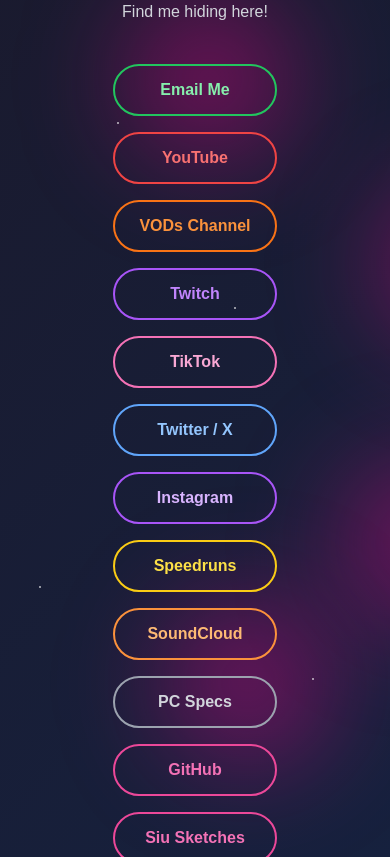
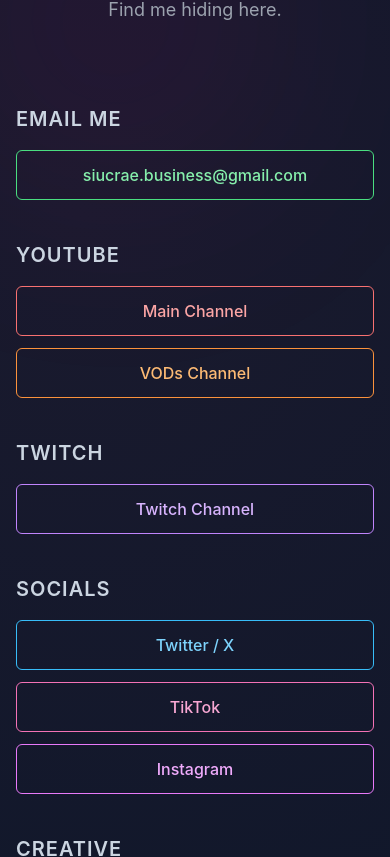
Before and after one commit to siucrae/SiuVerse, a plain HTML site: page index.html in a window 390 px wide. Shown: the part 64-921 px from the top of the page. Drawn offline with nearby package versions, Linux system fonts and the light colour scheme.

Commit message:
Revamp index.html with new styles and layout
Updated styles and structure for improved visual design and responsiveness.

```diff
--- a/index.html
+++ b/index.html
@@ -7,133 +7,156 @@
   <script src="https://cdn.tailwindcss.com"></script>
   <style>
     body {
-      background: linear-gradient(135deg, #1a1a2e, #16213e);
+      background: radial-gradient(circle at 20% 20%, #1a1a2e, #0f172a 80%);
       color: white;
-      font-family: 'Arial', sans-serif;
+      font-family: 'Inter', 'Arial', sans-serif;
+      min-height: 100vh;
       overflow-x: hidden;
     }
-    .circle {
+
+    /* Floating blobs */
+    .blob {
       position: absolute;
-      width: 200px;
-      height: 200px;
-      background: radial-gradient(circle, rgba(255,0,150,0.5), rgba(255,0,150,0));
+      width: 400px;
+      height: 400px;
       border-radius: 50%;
-      filter: blur(50px);
-      animation: moveCircles 5s infinite alternate ease-in-out;
+      background: radial-gradient(circle, rgba(255, 0, 150, 0.15), transparent 70%);
+      filter: blur(120px);
+      animation: float 10s ease-in-out infinite alternate;
     }
-    @keyframes moveCircles {
-      0% { transform: translateY(0) translateX(0); }
-      100% { transform: translateY(-50px) translateX(50px); }
+    .blob:nth-child(1) { top: -100px; left: -100px; animation-delay: 0s; }
+    .blob:nth-child(2) { bottom: -150px; right: -150px; animation-delay: 2s; }
+
+    @keyframes float {
+      0% { transform: translate(0, 0); }
+      100% { transform: translate(30px, -30px); }
     }
-    .star {
-      position: absolute;
-      width: 2px;
-      height: 2px;
-      background-color: white;
-      border-radius: 50%;
-      opacity: 0.5;
-      animation: twinkle 8s infinite alternate;
+
+    /* Link hover glow */
+    .glow-link {
+      transition: all 0.25s ease;
     }
-    @keyframes twinkle {
-      0% { opacity: 0.3; }
-      50% { opacity: 1; }
-      100% { opacity: 0.3; }
+    .glow-link:hover {
+      transform: translateY(-3px);
+      box-shadow: 0 0 15px currentColor;
+    }
+
+    /* Section headers */
+    .section-title {
+      font-size: 1.25rem;
+      font-weight: 600;
+      color: #cbd5e1;
+      text-transform: uppercase;
+      letter-spacing: 1px;
+      margin-top: 2.5rem;
+      margin-bottom: 1rem;
+      text-align: left;
     }
   </style>
 </head>
-<body class="flex flex-col items-center justify-center min-h-screen relative px-4">
+<body class="flex items-center justify-center text-center relative px-4">
 
-  <!-- background circles -->
-  <div class="circle" style="top: 10%; left: 15%;"></div>
-  <div class="circle" style="top: 60%; left: 70%;"></div>
-  <div class="circle" style="top: 30%; left: 80%;"></div>
-  <div class="circle" style="top: 75%; left: 25%;"></div>
-
-  <!-- stars -->
-  <div class="star" style="top: 20%; left: 30%;"></div>
-  <div class="star" style="top: 40%; left: 60%;"></div>
-  <div class="star" style="top: 70%; left: 10%;"></div>
-  <div class="star" style="top: 80%; left: 80%;"></div>
+  <!-- background blobs -->
+  <div class="blob"></div>
+  <div class="blob"></div>
 
   <!-- content -->
-  <main class="relative z-10 text-center">
-    <h1 class="text-4xl font-bold mb-6">SiuVerse</h1>
-    <p class="text-gray-300 mb-10">Find me hiding here!</p>
+  <main class="relative z-10 flex flex-col items-center max-w-md w-full">
+    <h1 class="text-5xl font-bold mb-3 tracking-tight">SiuVerse</h1>
+    <p class="text-gray-400 mb-10 text-lg">Find me hiding here.</p>
 
-    <div class="flex flex-col gap-4 w-full max-w-sm mx-auto">
+    <!-- Email Me -->
+    <div class="w-full">
+      <h2 class="section-title">Email Me</h2>
       <a href="mailto:siucrae.business@gmail.com"
-         class="w-full px-6 py-3 border-2 border-green-500 text-green-300 rounded-full font-semibold
-                hover:bg-green-500 hover:text-white
-                transition transform hover:-translate-y-1 hover:scale-105 duration-200 ease-out">
-         Email Me
+         class="glow-link border border-green-400 text-green-300 rounded-md py-3 font-medium block hover:bg-green-500/10">
+         siucrae.business@gmail.com
       </a>
+    </div>
+
+    <!-- YouTube -->
+    <div class="w-full">
+      <h2 class="section-title">YouTube</h2>
+      <div class="flex flex-col gap-3">
         <a href="https://youtube.com/@siucrae" target="_blank"
-         class="w-full px-6 py-3 border-2 border-red-500 text-red-400 rounded-full font-semibold
-                hover:bg-red-500 hover:text-white
-                transition transform hover:-translate-y-1 hover:scale-105 duration-200 ease-out">
-         YouTube
+           class="glow-link border border-red-400 text-red-300 rounded-md py-3 font-medium hover:bg-red-500/10">
+           Main Channel
         </a>
         <a href="https://youtube.com/@siucrae.streams" target="_blank"
-         class="w-full px-6 py-3 border-2 border-orange-500 text-orange-400 rounded-full font-semibold
-                hover:bg-orange-500 hover:text-white
-                transition transform hover:-translate-y-1 hover:scale-105 duration-200 ease-out">
+           class="glow-link border border-orange-400 text-orange-300 rounded-md py-3 font-medium hover:bg-orange-500/10">
            VODs Channel
         </a>
+      </div>
+    </div>
+
+    <!-- Twitch -->
+    <div class="w-full">
+      <h2 class="section-title">Twitch</h2>
+      <div class="flex flex-col gap-3">
         <a href="https://twitch.com/siucrae" target="_blank"
-         class="w-full px-6 py-3 border-2 border-purple-500 text-purple-400 rounded-full font-semibold
-                hover:bg-purple-500 hover:text-white
-                transition transform hover:-translate-y-1 hover:scale-105 duration-200 ease-out">
-         Twitch
+           class="glow-link border border-purple-400 text-purple-300 rounded-md py-3 font-medium hover:bg-purple-500/10">
+           Twitch Channel
+        </a>
+      </div>
+    </div>
+
+    <!-- Socials -->
+    <div class="w-full">
+      <h2 class="section-title">Socials</h2>
+      <div class="flex flex-col gap-3">
+        <a href="https://twitter.com/siucrae" target="_blank"
+           class="glow-link border border-sky-400 text-sky-300 rounded-md py-3 font-medium hover:bg-sky-500/10">
+           Twitter / X
         </a>
         <a href="https://www.tiktok.com/@siucrae" target="_blank"
-         class="w-full px-6 py-3 border-2 border-pink-400 text-pink-300 rounded-full font-semibold
-                hover:bg-pink-400 hover:text-white
-                transition transform hover:-translate-y-1 hover:scale-105 duration-200 ease-out">
+           class="glow-link border border-pink-400 text-pink-300 rounded-md py-3 font-medium hover:bg-pink-500/10">
            TikTok
         </a>
-      <a href="https://twitter.com/siucrae" target="_blank"
-         class="w-full px-6 py-3 border-2 border-blue-400 text-blue-300 rounded-full font-semibold
-                hover:bg-blue-400 hover:text-white
-                transition transform hover:-translate-y-1 hover:scale-105 duration-200 ease-out">
-         Twitter / X
-      </a>
         <a href="https://www.instagram.com/crunchy._.kale" target="_blank"
-         class="w-full px-6 py-3 border-2 border-purple-500 text-purple-300 rounded-full font-semibold
-                hover:bg-purple-500 hover:text-white
-                transition transform hover:-translate-y-1 hover:scale-105 duration-200 ease-out">
+           class="glow-link border border-fuchsia-400 text-fuchsia-300 rounded-md py-3 font-medium hover:bg-fuchsia-500/10">
            Instagram
         </a>
+      </div>
+    </div>
+
+    <!-- Creative / Music -->
+    <div class="w-full">
+      <h2 class="section-title">Creative</h2>
+      <div class="flex flex-col gap-3">
+        <a href="https://soundcloud.com/siucrae" target="_blank"
+           class="glow-link border border-orange-400 text-orange-300 rounded-md py-3 font-medium hover:bg-orange-500/10">
+           SoundCloud
+        </a>
+        <a href="https://siucrae.github.io/SiuSketches/" target="_blank"
+           class="glow-link border border-pink-500 text-pink-400 rounded-md py-3 font-medium hover:bg-pink-500/10">
+           Siu Sketches
+        </a>
+      </div>
+    </div>
+
+    <!-- Other -->
+    <div class="w-full">
+      <h2 class="section-title">Other</h2>
+      <div class="flex flex-col gap-3">
         <a href="https://www.speedrun.com/users/siucrae" target="_blank"
-         class="w-full px-6 py-3 border-2 border-yellow-400 text-yellow-300 rounded-full font-semibold
-                hover:bg-yellow-400 hover:text-black
-                transition transform hover:-translate-y-1 hover:scale-105 duration-200 ease-out">
+           class="glow-link border border-yellow-400 text-yellow-300 rounded-md py-3 font-medium hover:bg-yellow-500/10">
            Speedruns
         </a>
-      <a href="https://soundcloud.com/siucrae" target="_blank"
-         class="w-full px-6 py-3 border-2 border-orange-400 text-orange-300 rounded-full font-semibold
-                hover:bg-orange-400 hover:text-white
-                transition transform hover:-translate-y-1 hover:scale-105 duration-200 ease-out">
-         SoundCloud
-      </a>
         <a href="https://docs.google.com/document/d/1v7VoT1rUBN22yoK5gx7Wk3wXpcL9Lm1v210D9DdrkJ4/edit?usp=sharing" target="_blank"
-         class="w-full px-6 py-3 border-2 border-gray-400 text-gray-300 rounded-full font-semibold
-                hover:bg-gray-400 hover:text-black
-                transition transform hover:-translate-y-1 hover:scale-105 duration-200 ease-out">
+           class="glow-link border border-gray-400 text-gray-300 rounded-md py-3 font-medium hover:bg-gray-500/10">
            PC Specs
         </a>
         <a href="https://github.com/siucrae" target="_blank"
-         class="w-full px-6 py-3 border-2 border-pink-500 text-pink-400 rounded-full font-semibold
-                hover:bg-pink-500 hover:text-white
-                transition transform hover:-translate-y-1 hover:scale-105 duration-200 ease-out">
+           class="glow-link border border-pink-500 text-pink-400 rounded-md py-3 font-medium hover:bg-pink-500/10">
            GitHub
         </a>
-      <a href="https://siucrae.github.io/SiuSketches/" target="_blank"
-         class="w-full px-6 py-3 border-2 border-pink-500 text-pink-400 rounded-full font-semibold
-                hover:bg-pink-500 hover:text-white
-                transition transform hover:-translate-y-1 hover:scale-105 duration-200 ease-out">
-         Siu Sketches
-      </a>
       </div>
+    </div>
+
+    <footer class="text-gray-500 text-sm mt-12 mb-4">
+      © 2025 Kemper / Siucrae
+    </footer>
   </main>
+
 </body>
 </html>
```
Lines whose indentation alone changed are shown as unchanged.
